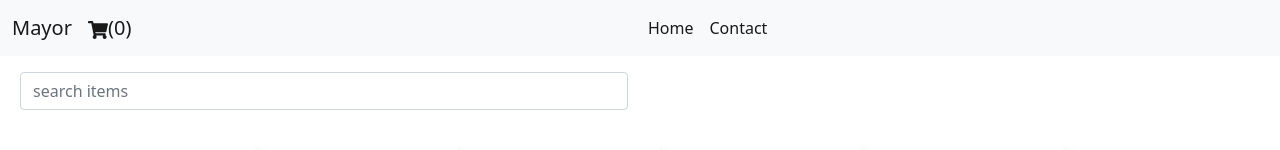
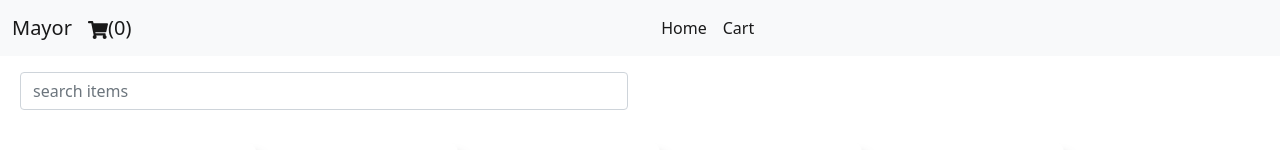
Before and after one commit to Tosin-Mayowa/shopping-cart, a React (Create React App) app: page / in a window 1280 px wide. Shown: the top 150 px of the page. Built offline with nearby package versions, Linux system fonts and the light colour scheme.

Commit message:
fix menu bar

```diff
--- a/public/index.html
+++ b/public/index.html
@@ -29,15 +29,9 @@
   <body>
     <noscript>You need to enable JavaScript to run this app.</noscript>
     <div id="root"></div>
-    <!--
-      This HTML file is a template.
-      If you open it directly in the browser, you will see an empty page.
-
-      You can add webfonts, meta tags, or analytics to this file.
-      The build step will place the bundled scripts into the <body> tag.
-
-      To begin the development, run `npm start` or `yarn start`.
-      To create a production bundle, use `npm run build` or `yarn build`.
-    -->
+    <script src="https://cdn.jsdelivr.net/npm/@popperjs/core@2.9.2/dist/umd/popper.min.js"
+      integrity="sha384-IQsoLXl5PILFhosVNubq5LC7Qb9DXgDA9i+tQ8Zj3iwWAwPtgFTxbJ8NT4GN1R8p" crossorigin="anonymous"></script>
+    <script src="https://cdn.jsdelivr.net/npm/bootstrap@5.0.2/dist/js/bootstrap.min.js"
+      integrity="sha384-cVKIPhGWiC2Al4u+LWgxfKTRIcfu0JTxR+EQDz/bgldoEyl4H0zUF0QKbrJ0EcQF" crossorigin="anonymous"></script>
   </body>
 </html>
--- a/src/Componet/NavBar/NavBar.js
+++ b/src/Componet/NavBar/NavBar.js
@@ -19,7 +19,7 @@
         <Link to='/' className="nav-link active">Home</Link>
         </li>
         <li className="nav-item">
-        <Link to='/cart' className="nav-link active">Contact</Link>
+        <Link to='/cart' className="nav-link active">Cart</Link>
 
         </li>
       </ul>
```
